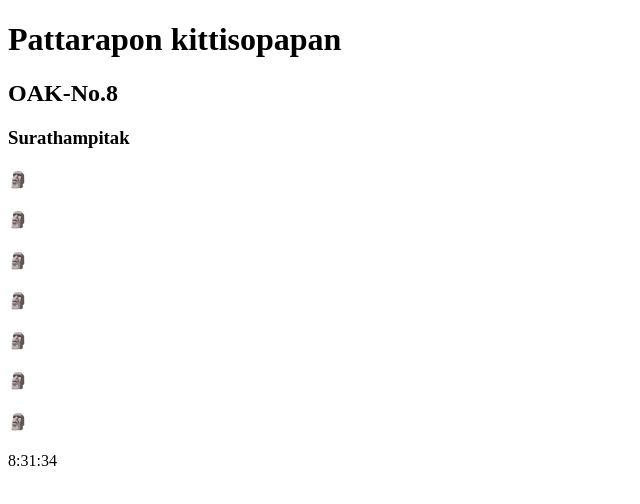
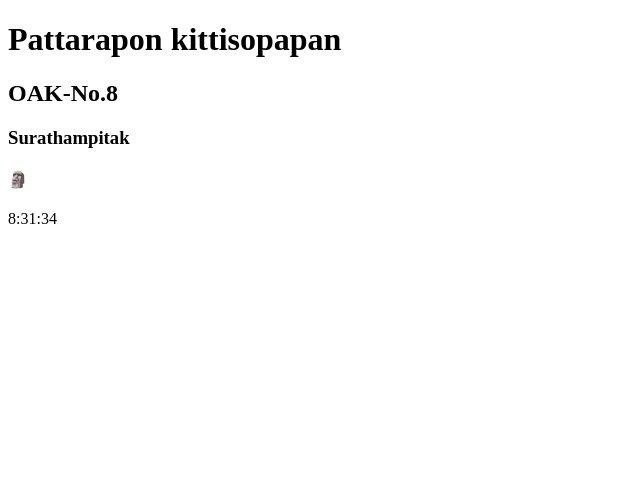
Before and after one commit to stp25349-code/stp25349-code.github.io, a plain HTML site: page test.html in a window 1280 px wide. Shown: the whole page, without its empty margins (0-640 px from the left). Drawn offline with Linux system fonts and the light colour scheme.

Commit message:
Update test.html

```diff
--- a/test.html
+++ b/test.html
@@ -5,12 +5,6 @@
 <h1>Pattarapon kittisopapan</h1>
 <h2>OAK-No.8</h2>
 <h3>Surathampitak</h3>
-   <h4>&#128511;</h4>
-   <h4>&#128511;</h4>
-   <h4>&#128511;</h4>
-   <h4>&#128511;</h4>
-   <h4>&#128511;</h4>
-   <h4>&#128511;</h4>
    <h4>&#128511;</h4>
 
 <div id="txt"></div>
```
